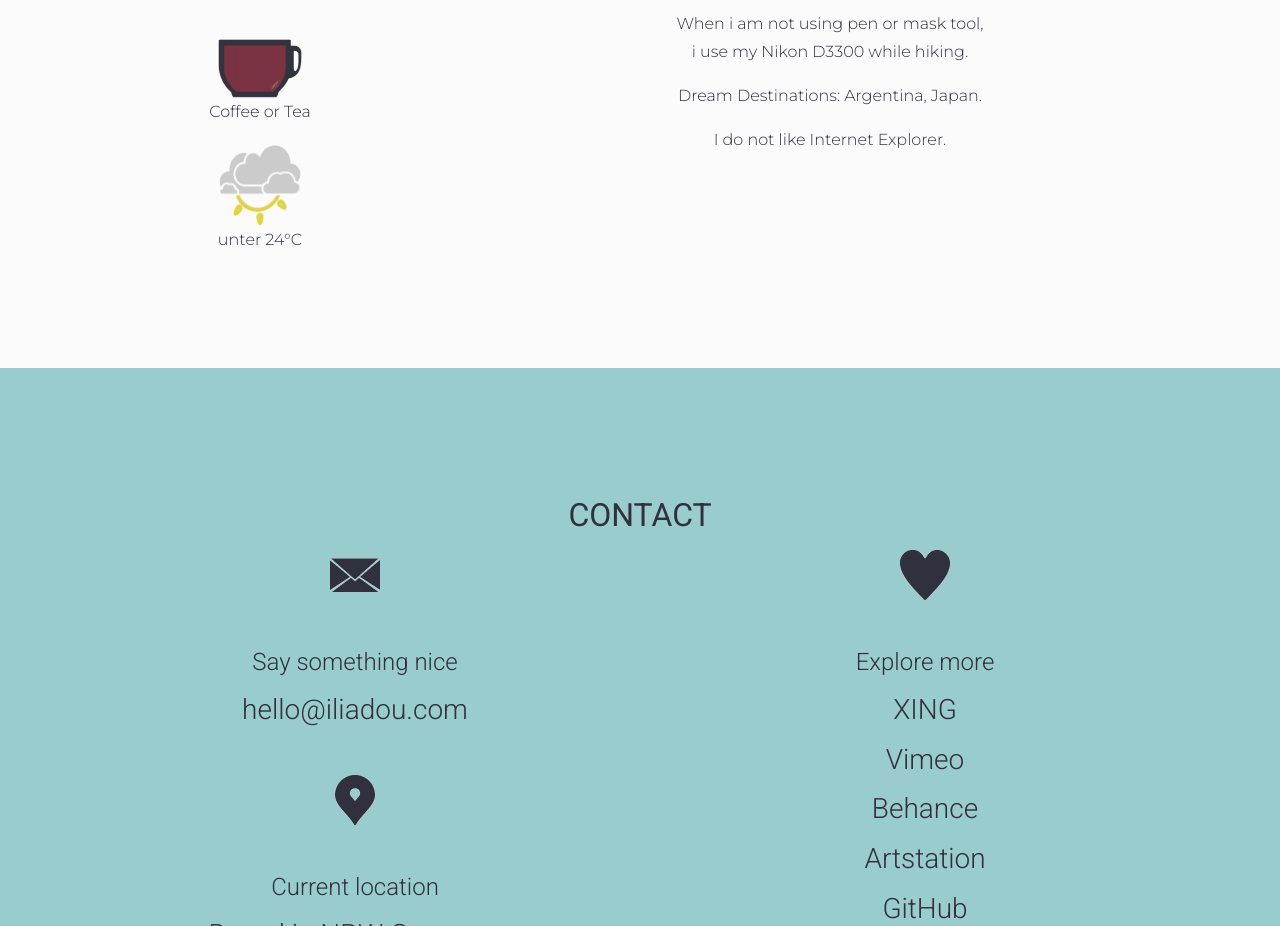
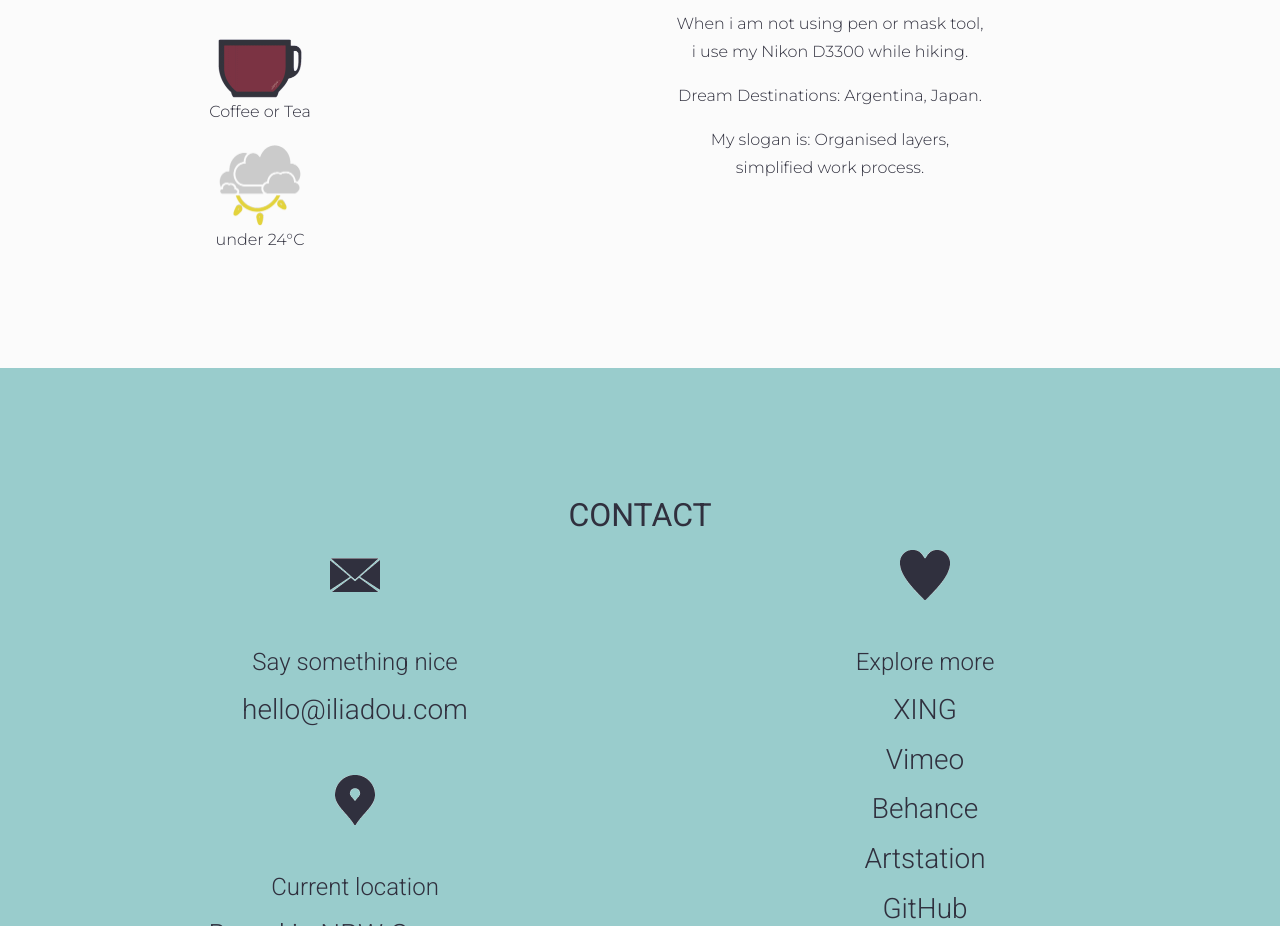
Before and after one commit to iliadou/portfolio, a plain HTML site: page index.html in a window 1280 px wide. Shown: the part 4853-5779 px from the top of the page. Drawn offline with nearby package versions, Linux system fonts and the light colour scheme.

Commit message:
add content

```diff
--- a/index.html
+++ b/index.html
@@ -286,7 +286,7 @@
             </div>
             <div class="text-center">
               <img class="happy-day" src="img/dayWeather.gif" alt="">
-              <p>unter 24&deg;C</p>
+              <p>under 24&deg;C</p>
             </div>
           </div>
           <div class="col-md-8">
@@ -300,7 +300,7 @@
               <p>Creator behind <strong><a href="https://artmosphere.io/" target="_blank">artmosphere.io</a></strong> website.</p>
               <p>When i am not using pen or mask tool,<br> i use my Nikon D3300 while hiking.</p>
               <p>Dream Destinations: Argentina, Japan.</p>
-              <p>I do not like Internet Explorer.</p>
+              <p>My slogan is: Organised layers, <br> simplified work process.</p>
             </div>
           </div>
         </div>
```
